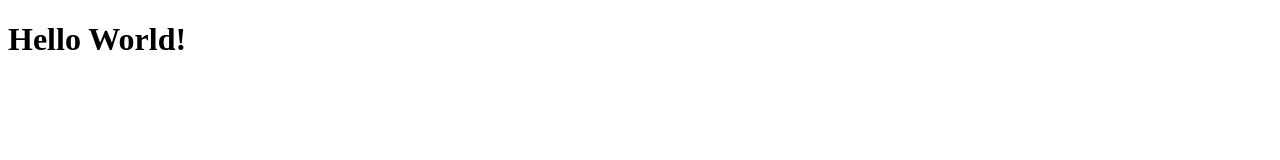
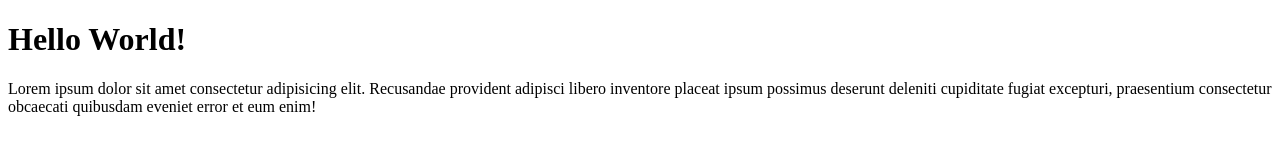
Before and after one commit to MichaelZaverukha/example, a plain HTML site: page index.html in a window 1280 px wide. Drawn offline with Linux system fonts and the light colour scheme.

Commit message:
modified

```diff
--- a/index.html
+++ b/index.html
@@ -8,5 +8,6 @@
 </head>
 <body>
    <h1>Hello World!</h1>
+   <p>Lorem ipsum dolor sit amet consectetur adipisicing elit. Recusandae provident adipisci libero inventore placeat ipsum possimus deserunt deleniti cupiditate fugiat excepturi, praesentium consectetur obcaecati quibusdam eveniet error et eum enim!</p>
 </body>
 </html>
```
